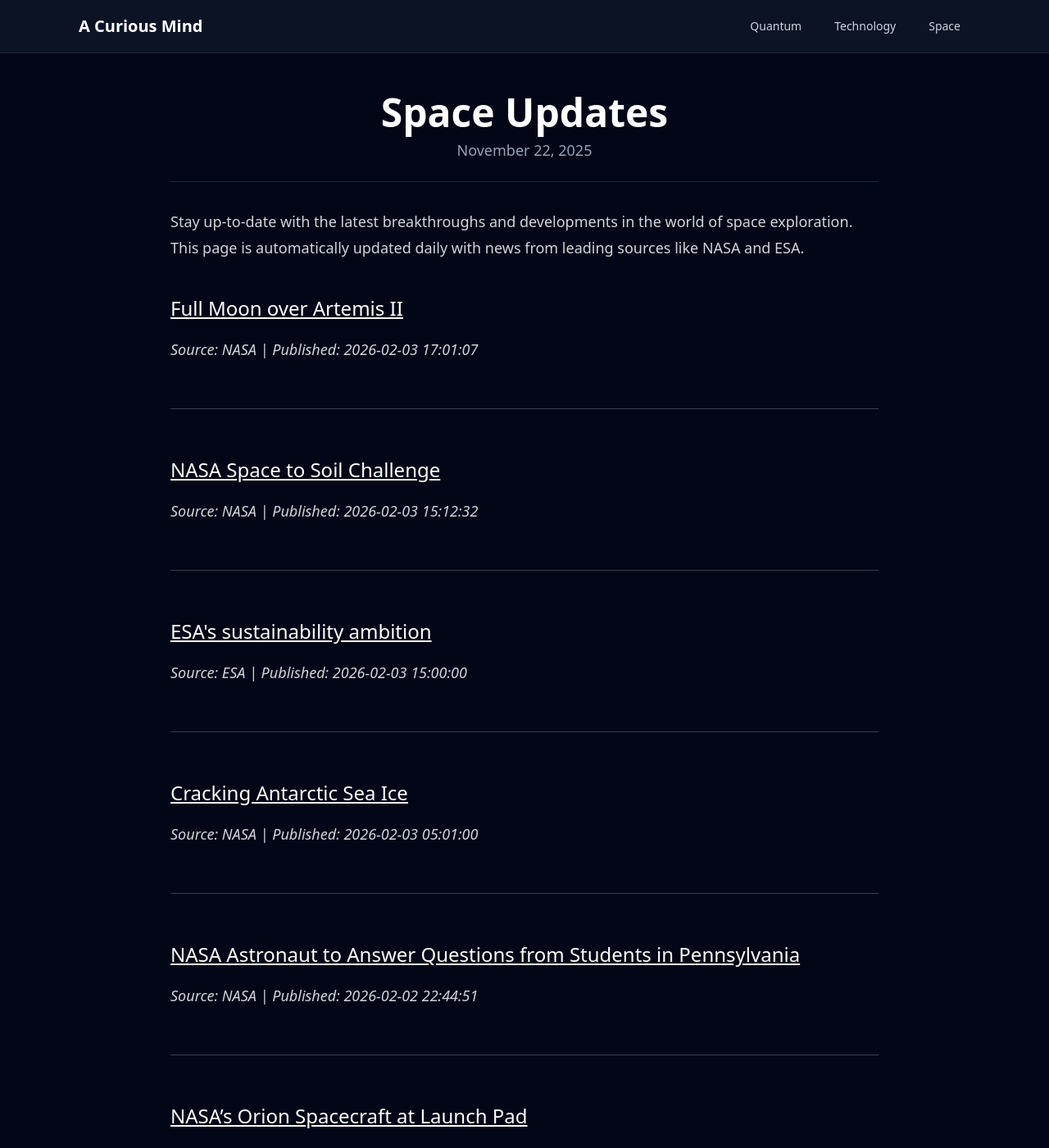
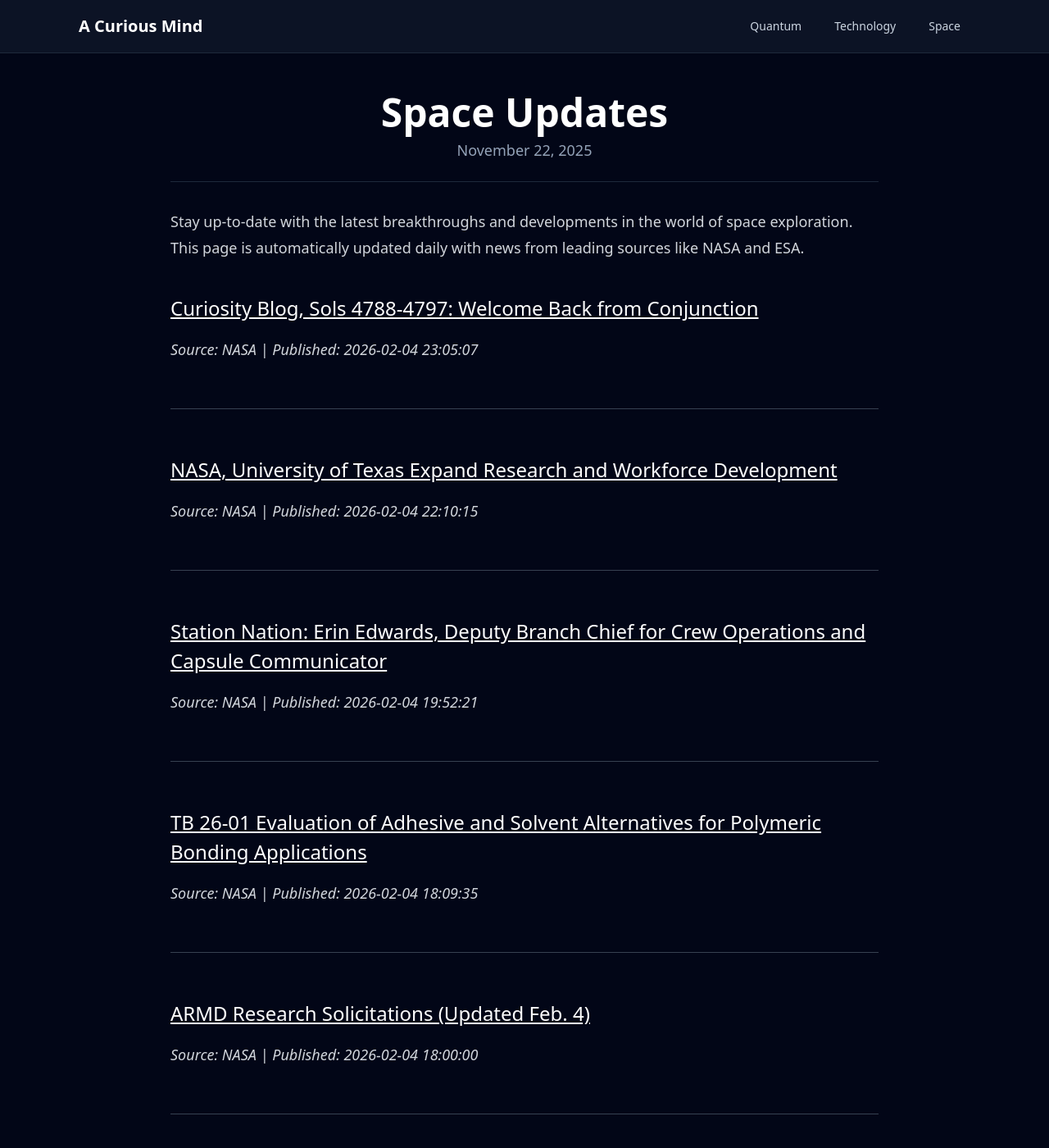
Before and after one commit to onehl7/onehl7.github.io, a Jekyll site: the page built from _posts/2025-11-22-space-updates.md, in a window 1280 px wide and 1400 px high. Shown: the whole window at 82% size. Built offline with Jekyll 4.4.1, drawn with Linux system fonts in a browser that asks for light colours; nearby versions of some CDN libraries; some of the changed text lies outside the part shown.

Commit message:
Update space news data

```diff
--- a/_data/space_news.json
+++ b/_data/space_news.json
@@ -1,39 +1,45 @@
 [
   {
     "source": "NASA",
-    "title": "Full Moon over Artemis II",
-    "link": "https://www.nasa.gov/image-article/full-moon-over-artemis-ii/",
-    "published": "2026-02-03 17:01:07"
+    "title": "Curiosity Blog, Sols 4788-4797: Welcome Back from Conjunction",
+    "link": "https://science.nasa.gov/blog/curiosity-blog-sols-4788-4797-welcome-back-from-conjunction/",
+    "published": "2026-02-04 23:05:07"
   },
   {
     "source": "NASA",
-    "title": "NASA Space to Soil Challenge",
-    "link": "https://www.nasa.gov/directorates/stmd/prizes-challenges-crowdsourcing-program/center-of-excellence-for-collaborative-innovation-coeci/nasa-space-to-soil-challenge/",
-    "published": "2026-02-03 15:12:32"
+    "title": "NASA, University of Texas Expand Research and Workforce Development",
+    "link": "https://www.nasa.gov/centers-and-facilities/johnson/nasa-university-of-texas-expand-research-and-workforce-development/",
+    "published": "2026-02-04 22:10:15"
+  },
+  {
+    "source": "NASA",
+    "title": "Station Nation:\u00a0Erin Edwards, Deputy Branch Chief for Crew Operations and Capsule Communicator",
+    "link": "https://www.nasa.gov/centers-and-facilities/johnson/station-nation-erin-edwards-deputy-branch-chief-for-crew-operations-and-capsule-communicator/",
+    "published": "2026-02-04 19:52:21"
+  },
+  {
+    "source": "NASA",
+    "title": "TB 26-01 Evaluation of Adhesive and Solvent Alternatives for Polymeric Bonding Applications",
+    "link": "https://www.nasa.gov/centers-and-facilities/nesc/evaluation-of-adhesive-and-solvent-alternatives-for-polymericbonding-applications/",
+    "published": "2026-02-04 18:09:35"
+  },
+  {
+    "source": "NASA",
+    "title": "ARMD Research Solicitations (Updated Feb. 4)",
+    "link": "https://www.nasa.gov/aeronautics/armd-solicitations/",
+    "published": "2026-02-04 18:00:00"
+  },
+  {
+    "source": "ESA",
+    "title": "Explore Mars\u2019s Flaugergues Crater",
+    "link": "https://www.esa.int/Science_Exploration/Space_Science/Mars_Express/Explore_Mars_s_Flaugergues_Crater",
+    "published": "2026-02-04 10:00:00"
   },
   {
     "source": "ESA",
     "title": "ESA's sustainability ambition",
     "link": "https://www.esa.int/ESA_Multimedia/Videos/2026/01/ESA_s_sustainability_ambition",
     "published": "2026-02-03 15:00:00"
-  },
-  {
-    "source": "NASA",
-    "title": "Cracking Antarctic Sea Ice",
-    "link": "https://science.nasa.gov/earth/earth-observatory/cracking-antarctic-sea-ice/",
-    "published": "2026-02-03 05:01:00"
-  },
-  {
-    "source": "NASA",
-    "title": "NASA Astronaut to Answer Questions from Students in Pennsylvania",
-    "link": "https://www.nasa.gov/news-release/nasa-astronaut-to-answer-questions-from-students-in-pennsylvania/",
-    "published": "2026-02-02 22:44:51"
-  },
-  {
-    "source": "NASA",
-    "title": "NASA\u2019s Orion Spacecraft at Launch Pad",
-    "link": "https://www.nasa.gov/image-article/nasas-orion-spacecraft-at-launch-pad/",
-    "published": "2026-02-02 17:02:44"
   },
   {
     "source": "ESA",
@@ -49,12 +55,6 @@
   },
   {
     "source": "ESA",
-    "title": "Week in images: 26-30 January 2026",
-    "link": "https://www.esa.int/About_Us/Week_in_images/Week_in_images_26-30_January_2026",
-    "published": "2026-01-30 14:10:00"
-  },
-  {
-    "source": "ESA",
     "title": "\u03b5psilon",
     "link": "https://www.esa.int/Science_Exploration/Human_and_Robotic_Exploration/epsilon",
     "published": "2026-01-21 12:54:00"
```
